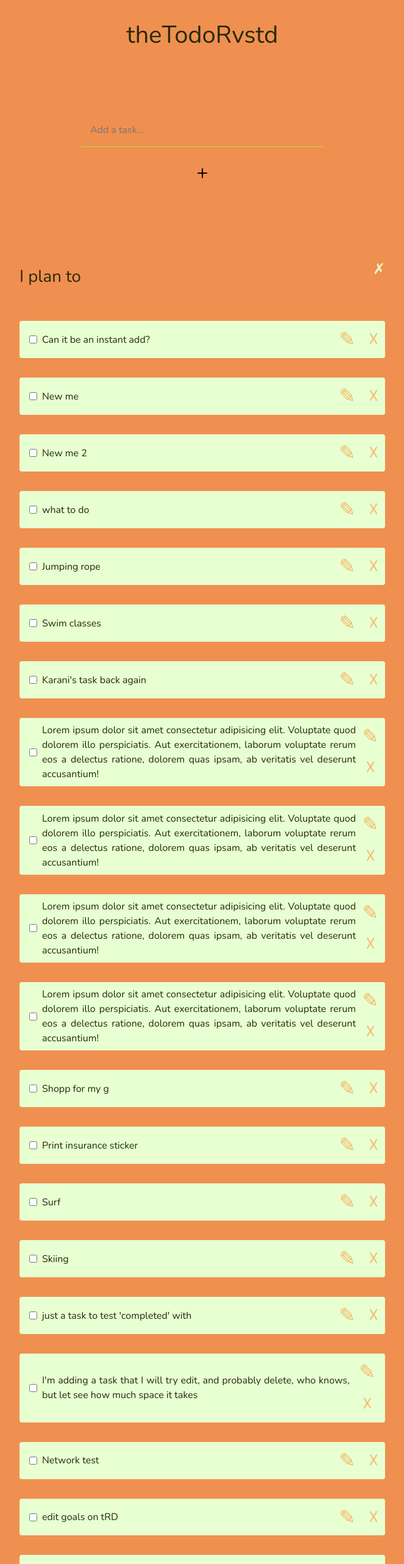
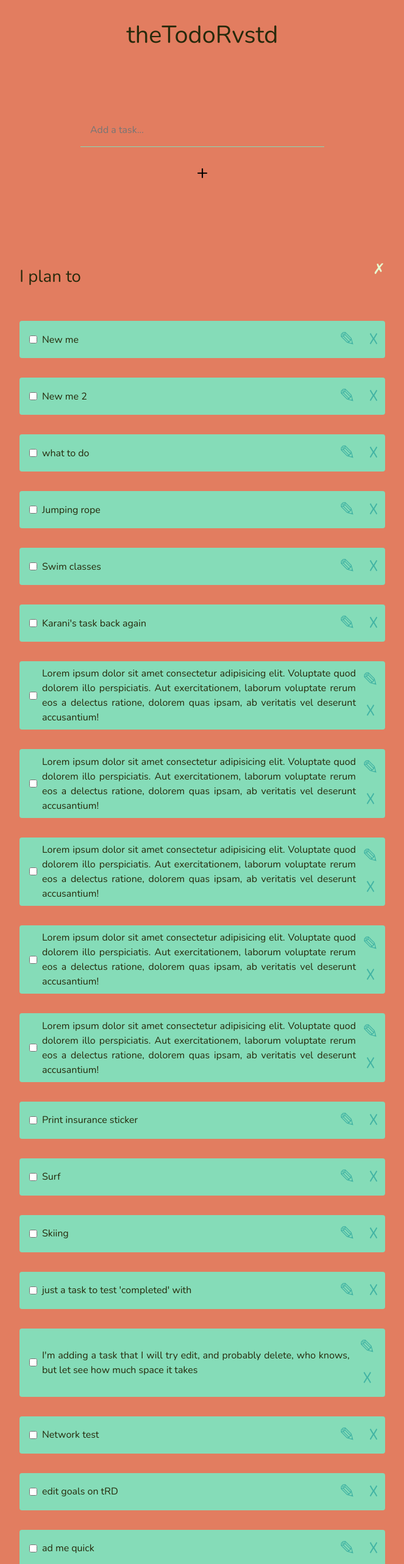
Before and after one commit to gatere-kinyanjui/ts-rct, a React (Vite) app: page / in a window 1280 px wide. Shown: the top 2564 px of the page at 61% size, without its empty margins (308-971 px from the left). Built offline with nearby package versions, Linux system fonts and the light colour scheme; data requests are answered from the project's data file; a web font is replaced by a local one.

Commit message:
changes theme color

```diff
--- a/data/db.json
+++ b/data/db.json
@@ -89,12 +89,6 @@
       "status": "complete"
     },
     {
-      "id": "TGrZqci9DIgpZiLDkSSnE",
-      "taskName": "Can it be an instant add?",
-      "deadline": 0,
-      "status": "incomplete"
-    },
-    {
       "id": "Cu0TjqUwi9MnwOkQ14TIX",
       "taskName": "Call Sam again",
       "deadline": 0,
@@ -152,13 +146,13 @@
       "id": "tp_h0GIHH-RTNH6dZKrc-",
       "taskName": " Lorem ipsum dolor sit amet consectetur adipisicing elit. Voluptate               quod dolorem illo perspiciatis. Aut exercitationem, laborum               voluptate rerum eos a delectus ratione, dolorem quas ipsam, ab               veritatis vel deserunt accusantium!",
       "deadline": 0,
-      "status": "complete"
+      "status": "incomplete"
     },
     {
       "id": "j7jnIQEhxCZCIOCTJAE2X",
       "taskName": " Lorem ipsum dolor sit amet consectetur adipisicing elit. Voluptate               quod dolorem illo perspiciatis. Aut exercitationem, laborum               voluptate rerum eos a delectus ratione, dolorem quas ipsam, ab               veritatis vel deserunt accusantium!",
       "deadline": 0,
-      "status": "complete"
+      "status": "incomplete"
     },
     {
       "id": "MRwAw_8u7BP8b0s6bXXHP",
@@ -182,7 +176,7 @@
       "id": "OBdLypNI1_rBExPVk0rrN",
       "taskName": "Lorem ipsum dolor sit amet consectetur adipisicing elit. Voluptate quod dolorem illo perspiciatis. Aut exercitationem, laborum voluptate rerum eos a delectus ratione, dolorem quas ipsam, ab veritatis vel deserunt accusantium!",
       "deadline": 0,
-      "status": "incomplete"
+      "status": "complete"
     },
     {
       "id": "tU1-xOkqveBPQptfdYT_e",
@@ -194,7 +188,7 @@
       "id": "SilNgePFrwZOrst5ndvgd",
       "taskName": "Shopp for my g",
       "deadline": 0,
-      "status": "incomplete"
+      "status": "complete"
     },
     {
       "id": "Jwurn1487HW8FJAGT9Vls",
@@ -242,7 +236,19 @@
       "id": "09Vtt0ZZMR9p07-dBbO0L",
       "taskName": "edit more goals on tRD",
       "deadline": 0,
+      "status": "complete"
+    },
+    {
+      "id": "f3KoaOvU0PHGAwMpvSzTS",
+      "taskName": "ad me quick",
+      "deadline": 0,
       "status": "incomplete"
+    },
+    {
+      "id": "j5CD2guknOwQQ6sPuVa_5",
+      "taskName": "swimming",
+      "deadline": 0,
+      "status": "complete"
     }
   ],
   "users": [
--- a/src/App.css
+++ b/src/App.css
@@ -51,7 +51,7 @@
   border: none;
   padding: 1rem;
   font-size: 1rem;
-  border-bottom: 1px solid rgb(166, 233, 31);
+  border-bottom: 1px solid #85dcb8;
   width: 400px;
   background-color: inherit;
   /* color: rgb(166, 233, 31); */
@@ -76,7 +76,7 @@
 
 .addBtn:hover {
   /* border-color: #3fc5688c; */
-  background-color: rgb(168, 230, 55);
+  background-color: #85dcb8;
   max-width: 100px;
 }
 
@@ -128,7 +128,8 @@ button:focus-visible {
   padding-block: 0.3rem;
   align-items: center;
   flex-flow: row;
-  background-color: rgb(231 255 209);
+  /* background-color: rgb(231 255 209); */
+  background-color: #85dcb8;
   width: 600px;
   border-radius: 0.25rem;
   font-size: 1rem;
@@ -190,7 +191,7 @@ span {
 }
 
 .uncheckAll:hover {
-  color: rgb(76, 194, 47);
+  color: #41b3a3;
   transition: all 0.3s ease-in-out;
 }
 
@@ -224,7 +225,8 @@ span {
   cursor: pointer;
   transition: border-color 0.25s;
   text-decoration: none;
-  color: rgb(245, 184, 105);
+  /* color: rgb(245, 184, 105); */
+  color: #41b3a3;
   /* color: transparent; */
 }
 .deleteBtn:hover {
@@ -244,7 +246,8 @@ span {
   cursor: text;
   transition: border-color 0.25s;
   text-decoration: none;
-  color: rgb(245, 184, 105);
+  /* color: rgb(245, 184, 105); */
+  color: #41b3a3;
   /* color: transparent; */
 }
 .editBtn:hover {
--- a/src/App.tsx
+++ b/src/App.tsx
@@ -106,6 +106,17 @@ function App() {
     document.body.classList.remove("active-modal");
   }
 
+  const editTodo = (id: string, newTodoName: string) => {
+    const editedTodoList = incompleteTodos.map((todo) => {
+      if (id === todo.id) {
+        return { ...todo, name: newTodoName };
+      }
+      return todo;
+    });
+    setIncompleteTodos(editedTodoList);
+    console.log(id, newTodoName);
+  };
+
   return (
     <div className="App">
       <h1>theTodoRvstd</h1>
@@ -149,11 +160,7 @@ function App() {
         </div>
         {/* <Modal isOpen={showModal}> */}
         {showModal && (
-          <EditModal
-            toggleEditModal={toggleEditModal}
-            // showEditModal={showEditModal}
-            // hideEditModal={hideEditModal}
-          />
+          <EditModal toggleEditModal={toggleEditModal} editTodo={editTodo} />
         )}
         {/* </Modal> */}
       </div>
--- a/src/components/EditModal/EditModal.css
+++ b/src/components/EditModal/EditModal.css
@@ -19,8 +19,8 @@ body.active-modal {
   width: 500px;
   height: 500px;
   border-radius: 12px;
-  background-color: white;
-  background-color: rgba(240, 152, 93, 0.829);
+  /* background-color: rgba(236, 195, 167, 0.829); */
+  background-color: #e27d60;
   box-shadow: rgba(0, 0, 0, 0.35) 0px 5px 15px;
   display: flex;
   flex-direction: column;
@@ -61,7 +61,7 @@ body.active-modal {
   border: none;
   padding: 1rem;
   font-size: 1rem;
-  border-bottom: 1px solid rgb(166, 233, 31);
+  border-bottom: 1px solid #85dcb8;
   width: 400px;
   background-color: inherit;
   font-family: "Nunito", sans-serif;
@@ -79,7 +79,7 @@ body.active-modal {
   height: 45px;
   margin: 10px;
   border: none;
-  background-color: rgb(168, 230, 55);
+  background-color: #41b3a3;
   color: white;
   border-radius: 8px;
   font-size: 20px;
--- a/src/components/EditModal/EditModal.tsx
+++ b/src/components/EditModal/EditModal.tsx
@@ -1,14 +1,32 @@
-import React, { useState } from "react";
+import React, { ChangeEvent, FormEvent, useState } from "react";
 import "./EditModal.css";
+import { ITask, TodoStatuses } from "../../lib/Interfaces";
 
 interface Props {
   // showEditModal: () => void;
   // hideEditModal: () => void;
   toggleEditModal: () => void;
+  editTodo: any;
 }
 
-function EditModal({ toggleEditModal }: Props) {
+function EditModal({ toggleEditModal, editTodo }: Props) {
+  const [newTodoName, setNewTodoName] = useState<string>();
+
+  const handleEdit = (e: ChangeEvent<HTMLInputElement>) => {
+    e.preventDefault();
+    setNewTodoName(e.target.value);
+  };
+
+  const handleSubmit = (e: FormEvent<HTMLFormElement>) => {
+    e.preventDefault();
+    editTodo(newTodoName);
+    setNewTodoName("");
+
+    console.log(newTodoName);
+  };
+
   return (
+    <form action="" className="formModal" onSubmit={handleSubmit}>
       <div className="modalBackground">
         <div className="modalContainer">
           <div className="modalCloseButton">
@@ -24,7 +42,11 @@ function EditModal({ toggleEditModal }: Props) {
               className="modalInput"
               type="text"
               name="editedTodo"
+              value={newTodoName}
               placeholder="new todo name"
+              onChange={handleEdit}
+              required
+              autoComplete="off"
             />
           </div>
 
@@ -43,6 +65,7 @@ function EditModal({ toggleEditModal }: Props) {
           </div>
         </div>
       </div>
+    </form>
   );
 }
 
--- a/src/index.css
+++ b/src/index.css
@@ -88,7 +88,8 @@ html {
 } /*16px*/
 
 body {
-  background-color: rgba(238, 122, 44, 0.829);
+  /* background-color: rgba(238, 122, 44, 0.829); */
+  background-color: #e27d60;
   color: #26290b;
   font-family: "Nunito", sans-serif;
   font-weight: 400;
```
Lines whose indentation alone changed are shown as unchanged.
